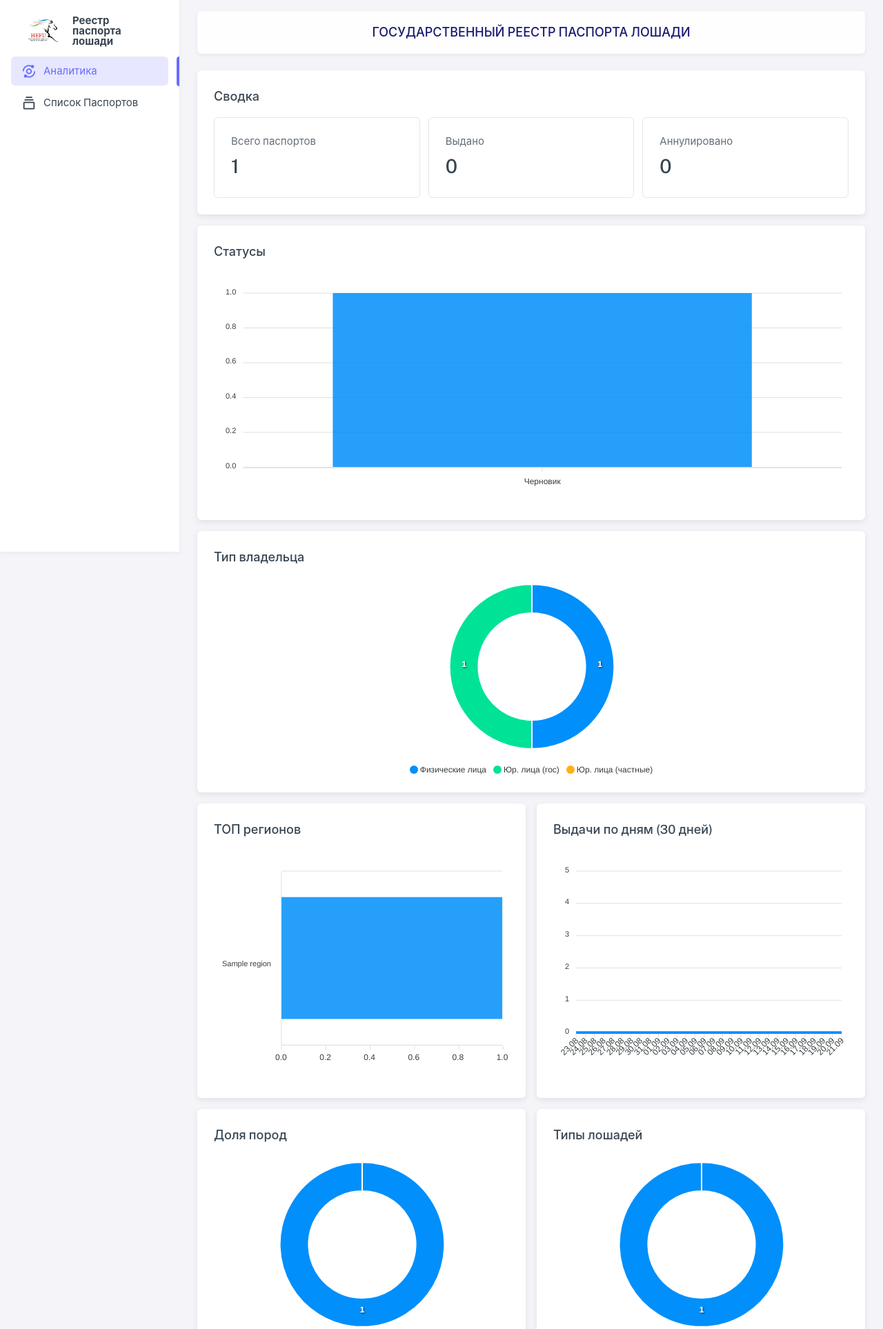
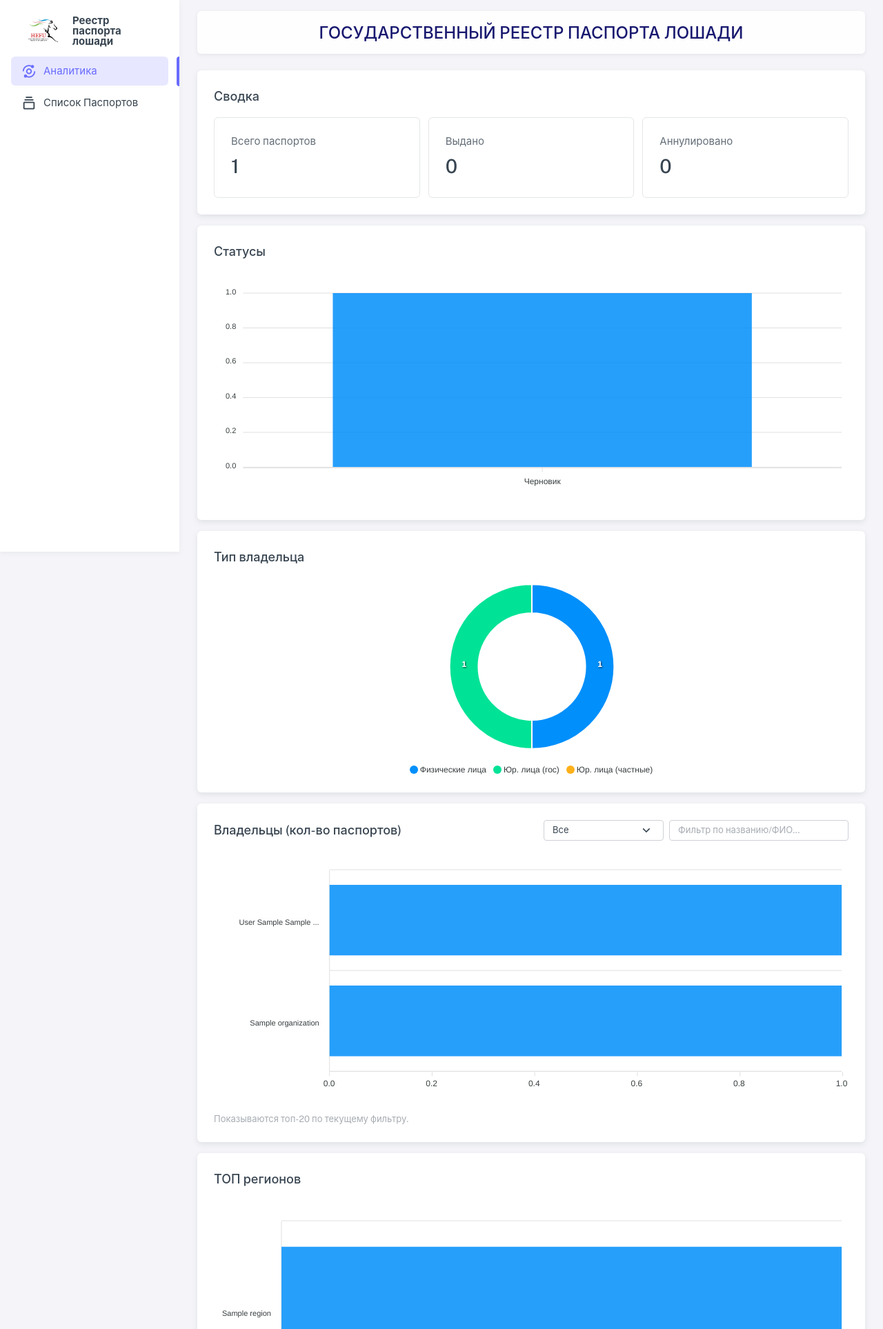
Before and after one commit to RizobekS/passport_registry, a Django app: page /dashboard/ in a window 1280 px wide. Shown: the top 1927 px of the page at 69% size. Run offline with Django 5.2, Linux system fonts and the light colour scheme; tables that the repository leaves empty hold one stand-in row (values such as "Sample post"); some libraries are stand-ins or nearby versions.

Commit message:
changed the style for navbar.html

```diff
--- a/apps/passports/views.py
+++ b/apps/passports/views.py
@@ -122,6 +122,66 @@ class RegistryDashboardView(TemplateView):
                 cur = date(cur.year, cur.month + 1, 1)
         ctx["by_month"] = by_month
 
+        # ===== ВЛАДЕЛЬЦЫ: физ, гос-орг, частные =====
+        persons_q = (
+            qs.filter(horse__owner_current__person__isnull=False)
+            .values(
+                "horse__owner_current__person__id",
+                "horse__owner_current__person__last_name",
+                "horse__owner_current__person__first_name",
+                "horse__owner_current__person__middle_name",
+            )
+            .annotate(c=Count("id")).order_by("-c")
+        )
+
+        owners_person = []
+        for x in persons_q:
+            ln = (x["horse__owner_current__person__last_name"] or "").strip()
+            fn = (x["horse__owner_current__person__first_name"] or "").strip()
+            mn = (x["horse__owner_current__person__middle_name"] or "").strip()
+            label = " ".join([p for p in (ln, fn, mn) if p]) or "—"
+            owners_person.append({
+                "id": x["horse__owner_current__person__id"],
+                "label": label,
+                "kind": "PERSON",
+                "count": x["c"],
+            })
+
+        # Гос. организации
+        state_q = (
+            qs.filter(horse__owner_current__organization__org_type=Organization.OrgType.STATE)
+            .values(
+                "horse__owner_current__organization__id",
+                "horse__owner_current__organization__name",
+            )
+            .annotate(c=Count("id")).order_by("-c")
+        )
+        owners_state = [{
+            "id": x["horse__owner_current__organization__id"],
+            "label": x["horse__owner_current__organization__name"] or "—",
+            "kind": "STATE",
+            "count": x["c"],
+        } for x in state_q]
+
+        # Частные организации
+        private_q = (
+            qs.filter(horse__owner_current__organization__org_type=Organization.OrgType.PRIVATE)
+            .values(
+                "horse__owner_current__organization__id",
+                "horse__owner_current__organization__name",
+            )
+            .annotate(c=Count("id")).order_by("-c")
+        )
+        owners_private = [{
+            "id": x["horse__owner_current__organization__id"],
+            "label": x["horse__owner_current__organization__name"] or "—",
+            "kind": "PRIVATE",
+            "count": x["c"],
+        } for x in private_q]
+
+        # Общий массив для фронта
+        ctx["owners"] = owners_person + owners_state + owners_private
+
         return TemplateLayout().init(ctx)
 
 
--- a/static/js/registry_dashboard.js
+++ b/static/js/registry_dashboard.js
@@ -91,4 +91,55 @@
     const m = (D.monthly||[]).map(x=> [x.m, x.c]);
     area('chartMonthly', m.map(i=>i[0]), m.map(i=>i[1]));
   }, 'chartMonthly');
+
+  // ===== ВЛАДЕЛЬЦЫ: барчарт с фильтром =====
+  safeMount(() => {
+    const raw = Array.isArray(D.owners) ? D.owners : [];
+    const kindSel = document.getElementById('ownerKindFilter');
+    const searchInp = document.getElementById('ownerSearch');
+    const mountId = 'chartOwners';
+
+    let chart = null;
+
+    const makeBar = (labels, data) => {
+      if (!exists(mountId)) return;
+      // пересоздаём на каждый апдейт для простоты
+      document.getElementById(mountId).innerHTML = '';
+      chart = new ApexCharts(document.querySelector('#'+mountId), {
+        chart: { type: 'bar', height: 360, toolbar: { show:false } },
+        plotOptions: { bar: { horizontal: true, borderRadius: 6 } },
+        series: [{ name: 'Паспорта', data }],
+        xaxis: { categories: labels },
+        dataLabels: { enabled: false },
+        tooltip: commonTooltip
+      });
+      chart.render();
+    };
+
+    const norm = s => (s || '').toString().toLowerCase();
+    const debounce = (fn, ms=200) => {
+      let t; return (...args) => { clearTimeout(t); t = setTimeout(() => fn(...args), ms); };
+    };
+
+    const refresh = () => {
+      const kind = (kindSel && kindSel.value) || 'ALL';
+      const q = norm(searchInp && searchInp.value);
+
+      let arr = raw;
+      if (kind !== 'ALL') arr = arr.filter(x => x.kind === kind);
+      if (q) arr = arr.filter(x => norm(x.label).includes(q));
+
+      // сортировка по count ↓ и берём топ-20 для читаемости
+      arr = arr.slice().sort((a,b) => (b.count||0) - (a.count||0)).slice(0, 20);
+
+      const labels = arr.map(x => x.label);
+      const data = arr.map(x => x.count || 0);
+      makeBar(labels, data);
+    };
+
+    if (kindSel) kindSel.addEventListener('change', refresh);
+    if (searchInp) searchInp.addEventListener('input', debounce(refresh, 200));
+
+    refresh(); // первичный рендер
+  }, 'chartOwners');
 })();
--- a/templates/dashboard/registry_dashboard.html
+++ b/templates/dashboard/registry_dashboard.html
@@ -16,7 +16,8 @@
     daily: {{ by_day|safe }},
     owner_kind: {{ by_owner_kind|safe }},
     horse_type: {{ by_horse_type|safe }},
-    monthly: {{ by_month|safe }}
+    monthly: {{ by_month|safe }},
+    owners: {{ owners|safe }}
   };
 </script>
 <script src="{% static 'js/registry_dashboard.js' %}"></script>
@@ -78,7 +79,29 @@
     </div>
   </div>
 
-  <div class="col-xl-6">
+  <div class="col-xxl-6">
+    <div class="card h-100">
+      <div class="card-body">
+        <div class="d-flex align-items-center justify-content-between mb-3 flex-wrap gap-2">
+          <h5 class="mb-0">Владельцы (кол-во паспортов)</h5>
+          <div class="d-flex align-items-center gap-2">
+            <select id="ownerKindFilter" class="form-select form-select-sm" style="width:auto;">
+              <option value="ALL">Все</option>
+              <option value="PERSON">Физические лица</option>
+              <option value="STATE">Юр. лица (гос)</option>
+              <option value="PRIVATE">Юр. лица (частные)</option>
+            </select>
+            <input type="search" id="ownerSearch" class="form-control form-control-sm"
+                   placeholder="Фильтр по названию/ФИО..." style="width:260px;">
+          </div>
+        </div>
+        <div id="chartOwners"></div>
+        <div class="text-muted small mt-2">Показываются топ-20 по текущему фильтру.</div>
+      </div>
+    </div>
+  </div>
+
+  <div class="col-12">
     <div class="card h-100">
       <div class="card-body">
         <h5 class="mb-4">ТОП регионов</h5>
--- a/templates/layout/partials/navbar/navbar.html
+++ b/templates/layout/partials/navbar/navbar.html
@@ -30,7 +30,7 @@
 
     <div class="navbar-nav align-items-center ms-auto d-md-block d-none">
       <div class="nav-item d-flex align-items-center">
-        <h5 class="m-0 text-uppercase" style="color: #191970;">Государственный реестр паспорта лошади</h5>
+        <h5 class="m-0 text-uppercase" style="color: #191970; font-size: 1.5rem;">Государственный реестр паспорта лошади</h5>
       </div>
     </div>
     <div class="navbar-nav align-items-center ms-auto d-sm-block d-md-none d-lg-none d-xl-none">
```
